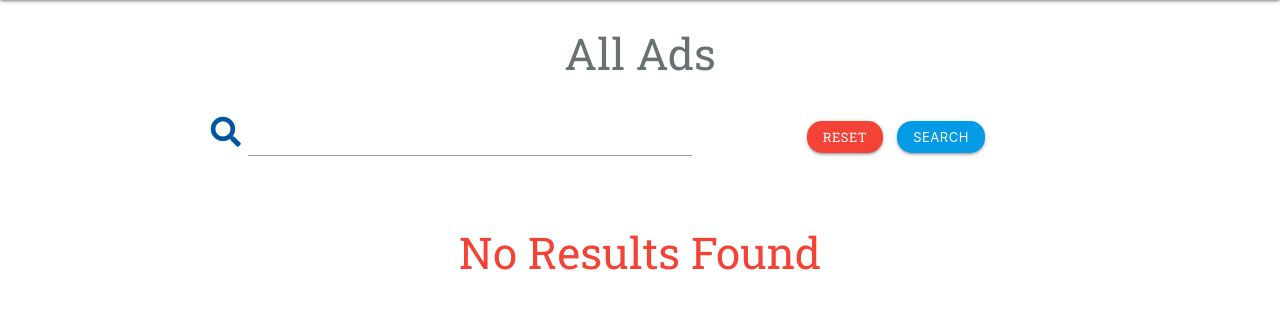
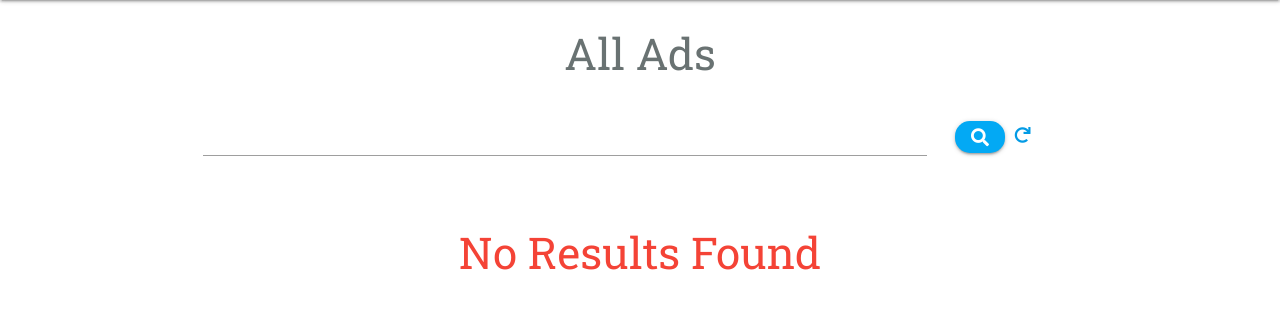
Before and after one commit to mihaelasandrea/second-chance-web, a Flask app: page /search in a window 1280 px wide. Shown: the part 64-373 px from the top of the page. Run offline with Flask 2, Linux system fonts and the light colour scheme; data that the repository does not hold is empty; some libraries are stand-ins or nearby versions.

Commit message:
Restyle the search/reset buttons from search text input field in order to fit better the layout

```diff
--- a/static/css/style.css
+++ b/static/css/style.css
@@ -25,12 +25,12 @@ nav i {
 }
 
 .card-panel {
-    background-color: #efefe6;
+    background-color: #e7edeb;
     border-radius: 15px;
 }
 
 .card {
-    background-color: #efefe6;
+    background-color: #e7edeb;;
     border-radius: 15px;
     display: inline-block;
     width: auto;
--- a/templates/ads.html
+++ b/templates/ads.html
@@ -5,17 +5,16 @@
 
     <div class="row">
         <form action="{{ url_for('search') }}" method="post" class="col s12">
-            <div class="row valign-wrapper center-align">
-                <div class="input-field col s12 m8">
-                    <i class="fas fa-search prefix light-blue-text text-darken-4"></i>
+            <div class="row valign-wrapper">
+                <div class="input-field  center-align col s8 m10">
                     <input type="text" name="query" id="query" minlength="3" class="validate" required>
                     <label for="query"></label>
                 </div>
-                <div class="col s12 m6">
-                    <a href="{{ url_for('get_ads') }}" class="red btn-small text-shadow">Reset</a>
-                    <button type="submit" class="light-blue darken-1 btn-small text-shadow">
-                        Search
+                <div class="col s4 m2 left-align">
+                    <button type="submit" class="btn-small waves-effect waves-light light-blue">
+                        <i class="fas fa-search prefix"></i>
                     </button>
+                    <a href="{{ url_for('get_ads') }}"><i class="fas fa-redo"></i></a>
                 </div>
             </div>
         </form>
@@ -27,9 +26,9 @@
             <div class="col s12 m6 l4">
                 <div class="card z-depth-3 waves-effect waves-block waves-light">
                     <div class="card-image activator">
-                        <a href="{{ url_for('post_ad') }}"></a>
-                        <img class="responsive-img" src="{{ ad.photo_url }}" alt="Item Photo" />
-                                        </a>
+                        <a href="{{ url_for('post_ad') }}">
+                            <img class="responsive-img" src="{{ ad.photo_url }}" alt="Item Photo" />
+                        </a>
                     </div>
                     <div class="card-content">
                         <span class="card-title activator grey-text text-darken-4">{{ ad.ad_title }}<i class="fas fa-ellipsis-v right"></i></span>
@@ -71,7 +70,7 @@
                         <div class="divider"></div>
                         <div class="center-align">
                             {% if session.user|lower == ad.posted_by|lower %}
-                                <a href="{{ url_for('edit_ad', ad_id=ad._id) }}" class="waves-effect waves-light btn-small light-green darken-2">Edit</a>
+                                <a href="{{ url_for('edit_ad', ad_id=ad._id) }}" class="waves-effect waves-light btn-small light-blue darken-2">Edit</a>
                                 <a href="{{ url_for('delete_ad', ad_id=ad._id) }}" class="waves-effect waves-light btn-small red darken-2">Delete</a>
                             {% endif %}
                         </div>
--- a/templates/edit_ad.html
+++ b/templates/edit_ad.html
@@ -130,7 +130,7 @@
                     <a href="{{ url_for('get_ads') }}" class="btn waves-effect waves-light red darken-2">
                         Cancel<i class="fas fa-times-circle left"></i>
                     </a>
-                    <button type="submit" class="btn waves-effect waves-light light-green darken-2">
+                    <button type="submit" class="btn waves-effect waves-light light-blue darken-2">
                         Edit Ad<i class="fas fa-edit left"></i>
                     </button>
                 </div>
--- a/templates/login.html
+++ b/templates/login.html
@@ -23,7 +23,7 @@
 					</div>
                 </div>
                 <div class="row center-align">
-                    <button type="submit" class="btn waves-effect waves-light light-green darken-2">
+                    <button type="submit" class="btn waves-effect waves-light light-blue darken-2">
                         Log In
                     </button>
                 </div>
--- a/templates/post_ad.html
+++ b/templates/post_ad.html
@@ -105,7 +105,7 @@
             <!------------------------------------------------------------------------- submit button -->
             <div class="row">
                 <div class="center-align">
-                    <button type="submit" class="btn waves-effect waves-light light-green darken-2">
+                    <button type="submit" class="btn waves-effect waves-light light-blue darken-2">
                         Post Ad<i class="fas fa-plus left"></i>
                     </button>
                 </div>
--- a/templates/register.html
+++ b/templates/register.html
@@ -31,7 +31,7 @@
 					</div>
                 </div>
                 <div class="row center-align">
-                    <button type="submit" class="btn waves-effect waves-light light-green darken-2">
+                    <button type="submit" class="btn waves-effect waves-light light-blue darken-2">
                         Register
                     </button>
                 </div>
```
